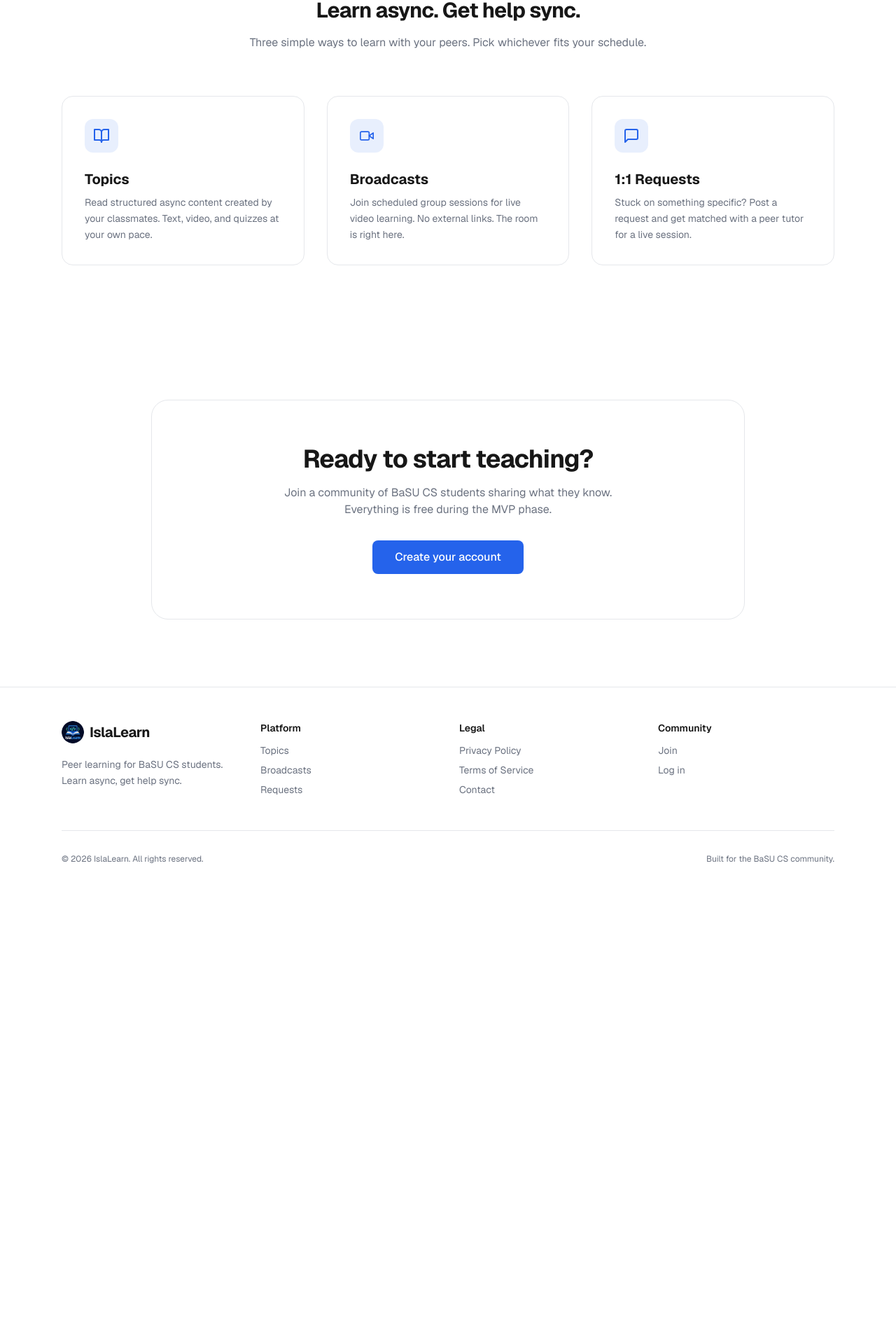
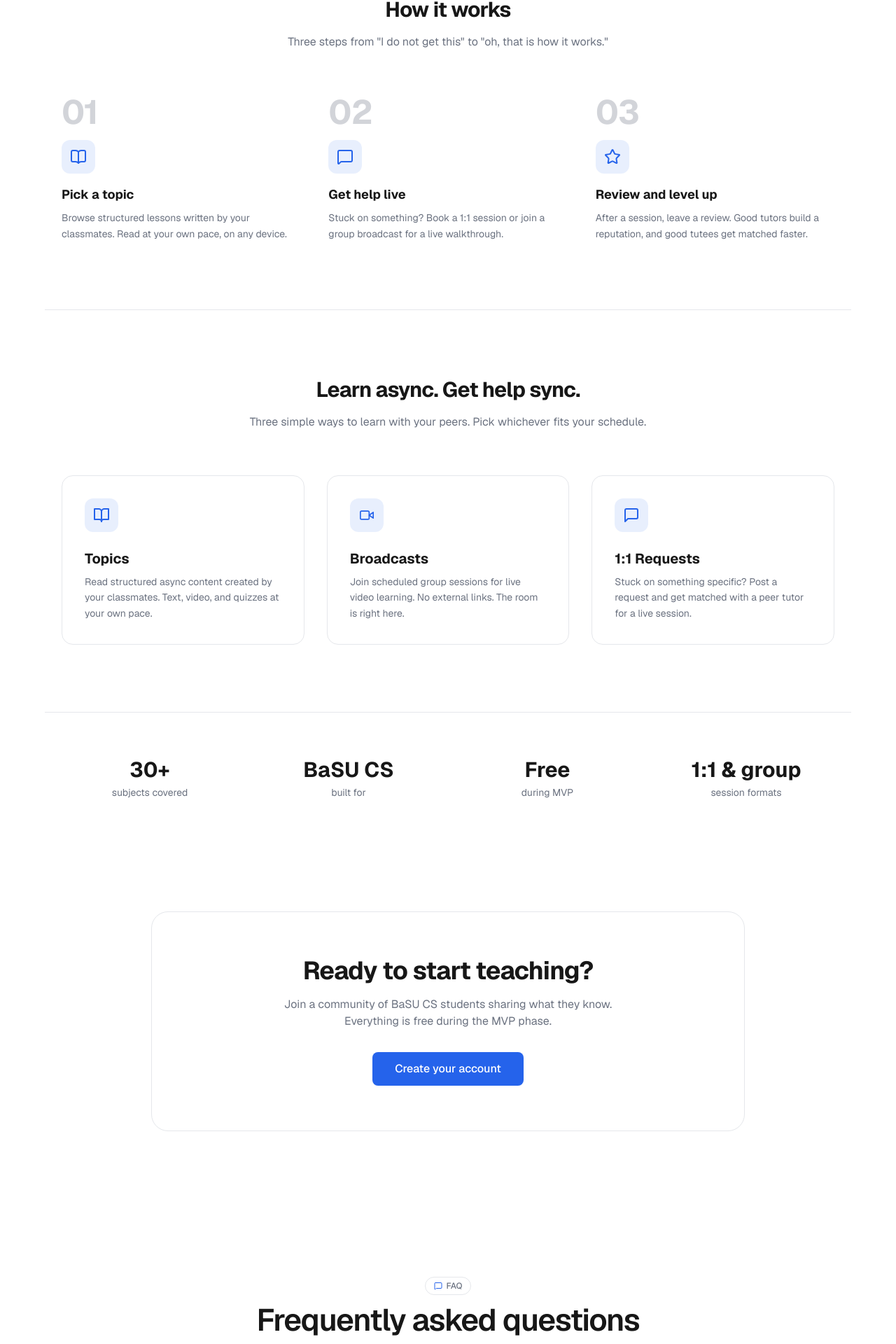
Before and after one commit to Jainal-5-2/IslaLearn, a Next.js app in the folder frontend/: page / in a window 1280 px wide. Shown: the part 857-2777 px from the top of the page at 70% size. Before the commit the page ends 2140 px from the top, so only its background shows below. Built offline with nearby package versions, Linux system fonts and the light colour scheme; no server answers.

Commit message:
feat(landing): add how-it-works, built-for, and faq sections

```diff
--- a/frontend/app/page.tsx
+++ b/frontend/app/page.tsx
@@ -7,6 +7,12 @@ import { HeroSection } from "@/components/hero-section";
 import { Logo } from "@/components/logo";
 import { Footer } from "@/components/footer";
 import { FullPageLoader } from "@/components/full-page-loader";
+import { ThemeToggle } from "@/components/theme-toggle";
+import {
+  HowItWorksSection,
+  BuiltForSection,
+  FaqSection,
+} from "@/components/sections";
 import { getAccessToken } from "@/lib/api";
 
 export default function HomePage() {
@@ -31,7 +37,8 @@ export default function HomePage() {
       <header className="sticky top-0 z-50 w-full border-b border-border bg-background/80 backdrop-blur-md">
         <div className="max-w-6xl mx-auto px-4 sm:px-6 h-16 flex items-center justify-between">
           <Logo size={36} />
-          <nav className="flex items-center gap-2 sm:gap-4">
+          <nav className="flex items-center gap-2 sm:gap-3">
+            <ThemeToggle />
             <Link
               href="/login"
               className="text-sm font-medium text-muted-foreground hover:text-foreground transition-colors px-3 py-2"
@@ -86,6 +93,8 @@ export default function HomePage() {
         ]}
       />
 
+      <HowItWorksSection />
+
       <section className="py-20 sm:py-24 px-4 sm:px-6 max-w-6xl mx-auto w-full border-t border-border">
         <div className="text-center max-w-2xl mx-auto mb-12 sm:mb-16">
           <h2 className="text-2xl sm:text-3xl font-bold tracking-tight mb-4">
@@ -115,6 +124,8 @@ export default function HomePage() {
         </div>
       </section>
 
+      <BuiltForSection />
+
       <section className="py-20 sm:py-24 px-4 sm:px-6 max-w-4xl mx-auto w-full text-center">
         <div className="bg-card border border-border rounded-3xl p-8 sm:p-12 md:p-16">
           <h2 className="text-2xl sm:text-3xl md:text-4xl font-bold tracking-tight mb-4">
@@ -131,6 +142,8 @@ export default function HomePage() {
           </button>
         </div>
       </section>
+
+      <FaqSection />
 
       <Footer />
     </main>
--- /dev/null
+++ b/frontend/components/sections/built-for-section.tsx
@@ -0,0 +1,59 @@
+"use client";
+
+import { useEffect, useState } from "react";
+import { getSubjects } from "@/lib/api";
+
+type Stat = {
+  value: string;
+  label: string;
+};
+
+const STATIC_FALLBACK_SUBJECTS = "30+";
+
+export function BuiltForSection() {
+  const [subjectCount, setSubjectCount] = useState<string>(
+    STATIC_FALLBACK_SUBJECTS
+  );
+
+  useEffect(() => {
+    let cancelled = false;
+    getSubjects()
+      .then((subjects) => {
+        if (cancelled) return;
+        if (subjects.length > 0) {
+          setSubjectCount(`${subjects.length}+`);
+        }
+      })
+      .catch(() => {
+        // Keep the fallback. This section is decoration; a failed
+        // fetch should not surface as an error on the landing page.
+      });
+    return () => {
+      cancelled = true;
+    };
+  }, []);
+
+  const stats: Stat[] = [
+    { value: subjectCount, label: "subjects covered" },
+    { value: "BaSU CS", label: "built for" },
+    { value: "Free", label: "during MVP" },
+    { value: "1:1 & group", label: "session formats" },
+  ];
+
+  return (
+    <section className="py-12 sm:py-16 px-4 sm:px-6 max-w-6xl mx-auto w-full border-t border-border">
+      <div className="grid grid-cols-2 md:grid-cols-4 gap-6 sm:gap-8">
+        {stats.map(({ value, label }) => (
+          <div key={label} className="text-center">
+            <p className="text-2xl sm:text-3xl font-bold text-foreground">
+              {value}
+            </p>
+            <p className="text-xs sm:text-sm text-muted-foreground mt-1">
+              {label}
+            </p>
+          </div>
+        ))}
+      </div>
+    </section>
+  );
+}
--- /dev/null
+++ b/frontend/components/sections/faq-section.tsx
@@ -0,0 +1,106 @@
+import { ChevronDown, MessageSquare } from "lucide-react";
+import Link from "next/link";
+
+type QA = {
+  question: string;
+  answer: string;
+};
+
+const FAQ: QA[] = [
+  {
+    question: "Do I have to be a CS student?",
+    answer:
+      "No. IslaLearn is built for the BaSU CS community, but anyone 18 or older can join, learn, or tutor. The subjects skew toward Computer Science because that is who the first tutors are.",
+  },
+  {
+    question: "Is it really free?",
+    answer:
+      "Yes. Everything is free during the MVP phase, including topics, broadcasts, and 1:1 sessions. There is no billing, no escrow, and no in-app money transfer. If paid features arrive later, they will come with an updated Terms of Service.",
+  },
+  {
+    question: "What if I do not have anything to teach yet?",
+    answer:
+      "That is fine. You can read topics, post requests, and join broadcasts without ever creating a topic. Most people start as tutees and become tutors later, once they feel ready to explain something they already know.",
+  },
+  {
+    question: "What happens if I miss a live session?",
+    answer:
+      "Group broadcasts end on schedule and are not recorded, so a missed broadcast cannot be replayed. For 1:1 requests, the tutor you were matched with can cancel the engagement if a session never happens, which reopens your request so another tutor can apply.",
+  },
+];
+
+export function FaqSection() {
+  return (
+    <section className="bg-background py-20 sm:py-28">
+      <div className="mx-auto max-w-3xl px-6 sm:px-10">
+        <div className="flex flex-col items-center gap-3 text-center">
+          <span className="inline-flex items-center gap-1.5 rounded-full border border-border bg-card px-3 py-1 text-xs font-medium text-muted-foreground">
+            <MessageSquare className="h-3 w-3 text-accent" />
+            FAQ
+          </span>
+          <h2
+            className="text-balance font-semibold tracking-tight"
+            style={{
+              fontSize: "clamp(1.85rem, 4vw, 2.75rem)",
+              letterSpacing: "-0.03em",
+              lineHeight: 1.08,
+            }}
+          >
+            Frequently asked questions
+          </h2>
+          <p className="max-w-xl text-balance text-muted-foreground">
+            Quick answers to the questions we get the most. Can&apos;t find
+            yours? Write to{" "}
+            <a
+              href="mailto:hello@islalearn.com"
+              className="font-medium text-foreground underline-offset-4 hover:underline"
+            >
+              hello@islalearn.com
+            </a>
+            .
+          </p>
+        </div>
+
+        <div className="mt-12 divide-y divide-border border-y border-border">
+          {FAQ.map(({ question, answer }) => (
+            <details key={question} className="group">
+              <summary className="flex cursor-pointer list-none items-center justify-between gap-4 py-5 [&::-webkit-details-marker]:hidden">
+                <span className="text-left text-base font-medium text-foreground">
+                  {question}
+                </span>
+                <ChevronDown className="h-4 w-4 shrink-0 text-muted-foreground transition-transform duration-200 group-open:rotate-180" />
+              </summary>
+              <div className="pb-5 pr-8">
+                <p className="text-sm leading-relaxed text-muted-foreground">
+                  {answer}
+                </p>
+              </div>
+            </details>
+          ))}
+        </div>
+
+        <div className="mt-10 flex flex-col items-center justify-between gap-4 rounded-2xl border border-dashed border-border bg-muted/30 p-5 sm:flex-row sm:gap-3">
+          <div className="flex items-center gap-3">
+            <span className="grid h-10 w-10 shrink-0 place-items-center rounded-full bg-accent/10 text-accent">
+              <MessageSquare className="h-5 w-5 fill-accent/20" />
+            </span>
+            <div className="flex flex-col leading-tight">
+              <p className="text-sm font-medium text-foreground">
+                Still have a question?
+              </p>
+              <p className="text-xs text-muted-foreground">
+                Send a note and we&apos;ll get back to you.
+              </p>
+            </div>
+          </div>
+          <Link
+            href="mailto:hello@islalearn.com"
+            className="inline-flex w-full items-center justify-center gap-2 h-10 px-5 rounded-full bg-accent text-accent-foreground text-sm font-medium hover:bg-accent/90 transition-colors sm:w-auto"
+          >
+            Ask us anything
+          </Link>
+        </div>
+      </div>
+    </section>
+  );
+}
--- /dev/null
+++ b/frontend/components/sections/how-it-works-section.tsx
@@ -0,0 +1,60 @@
+import { BookOpen, MessageSquare, Star } from "lucide-react";
+
+const STEPS = [
+  {
+    number: "01",
+    Icon: BookOpen,
+    title: "Pick a topic",
+    description:
+      "Browse structured lessons written by your classmates. Read at your own pace, on any device.",
+  },
+  {
+    number: "02",
+    Icon: MessageSquare,
+    title: "Get help live",
+    description:
+      "Stuck on something? Book a 1:1 session or join a group broadcast for a live walkthrough.",
+  },
+  {
+    number: "03",
+    Icon: Star,
+    title: "Review and level up",
+    description:
+      "After a session, leave a review. Good tutors build a reputation, and good tutees get matched faster.",
+  },
+];
+
+export function HowItWorksSection() {
+  return (
+    <section className="py-20 sm:py-24 px-4 sm:px-6 max-w-6xl mx-auto w-full">
+      <div className="text-center max-w-2xl mx-auto mb-12 sm:mb-16">
+        <h2 className="text-2xl sm:text-3xl font-bold tracking-tight mb-4">
+          How it works
+        </h2>
+        <p className="text-muted-foreground">
+          Three steps from "I do not get this" to "oh, that is how it works."
+        </p>
+      </div>
+
+      <ol className="grid grid-cols-1 md:grid-cols-3 gap-8 sm:gap-10">
+        {STEPS.map(({ number, Icon, title, description }) => (
+          <li key={number} className="relative flex flex-col">
+            <span
+              className="text-5xl font-bold tracking-tight text-muted-foreground/30 leading-none mb-4"
+              aria-hidden="true"
+            >
+              {number}
+            </span>
+            <div className="w-12 h-12 rounded-xl bg-accent/10 text-accent flex items-center justify-center mb-4">
+              <Icon className="h-6 w-6" />
+            </div>
+            <h3 className="text-lg font-bold mb-2">{title}</h3>
+            <p className="text-sm text-muted-foreground leading-relaxed">
+              {description}
+            </p>
+          </li>
+        ))}
+      </ol>
+    </section>
+  );
+}
--- /dev/null
+++ b/frontend/components/sections/index.ts
@@ -0,0 +1,3 @@
+export { HowItWorksSection } from "./how-it-works-section";
+export { BuiltForSection } from "./built-for-section";
+export { FaqSection } from "./faq-section";
```
